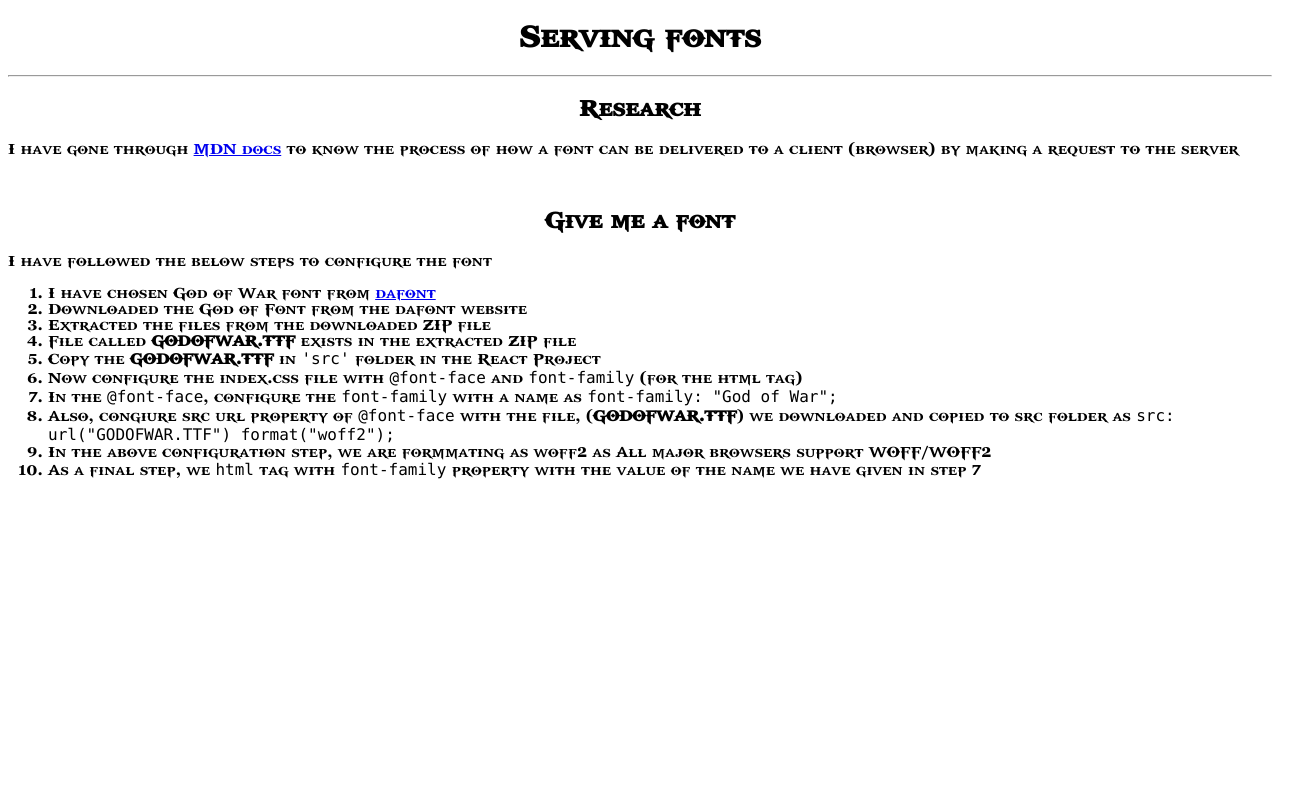
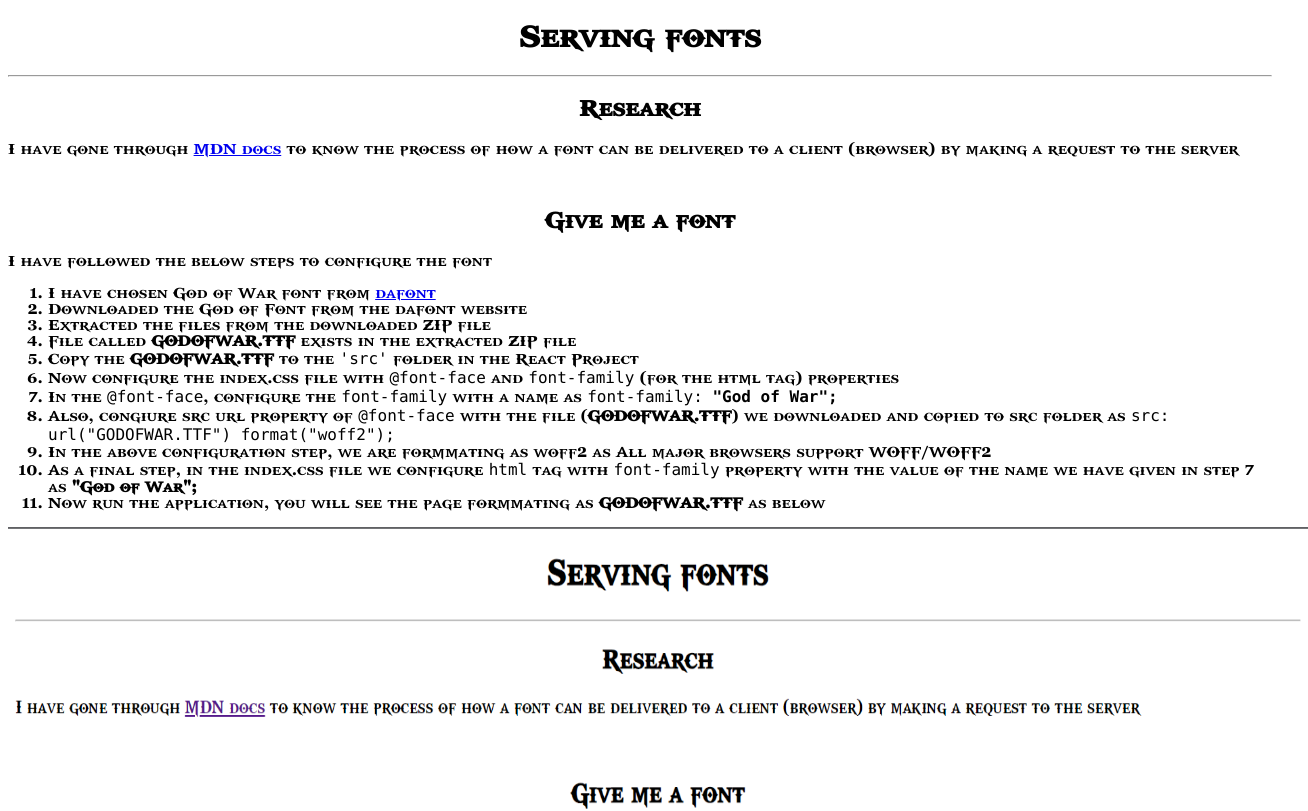
Before and after one commit to Manoj-Kumar-Allam/my-first-static-web-app, a React (Create React App) app: page /itc505/homework/3 in a window 1280 px wide. Shown: the top 811 px of the page, 1308 px wide, since content can reach past the window. Built offline with nearby package versions, Linux system fonts and the light colour scheme.

Commit message:
updated code for fonts

```diff
--- a/src/components/Font.js
+++ b/src/components/Font.js
@@ -1,4 +1,6 @@
 import './Font.css'
+
+import fontPic from './fonts.png';
 
 const Font = () => {
     return (
@@ -18,15 +20,17 @@ const Font = () => {
                     <li>Downloaded the God of Font from the dafont website</li>
                     <li>Extracted the files from the downloaded ZIP file</li>
                     <li>File called <b>GODOFWAR.TTF</b> exists in the extracted ZIP file</li>
-                    <li>Copy the <b>GODOFWAR.TTF</b> in <code>'src'</code> folder in the React Project</li>
-                    <li>Now configure the index.css file with <code>@font-face</code> and <code>font-family</code> (for the html tag)</li>
-                    <li>In the <code>@font-face</code>, configure the <code>font-family</code> with a name as <code>font-family: "God of War";</code></li>
-                    <li>Also, congiure src url property of <code>@font-face</code> with the file, (<b>GODOFWAR.TTF</b>) we downloaded and copied to src folder as <code>src: url("GODOFWAR.TTF") format("woff2");</code></li>
+                    <li>Copy the <b>GODOFWAR.TTF</b> to the <code>'src'</code> folder in the React Project</li>
+                    <li>Now configure the index.css file with <code>@font-face</code> and <code>font-family</code> (for the html tag) properties</li>
+                    <li>In the <code>@font-face</code>, configure the <code>font-family</code> with a name as <code>font-family: <b>"God of War";</b></code></li>
+                    <li>Also, congiure src url property of <code>@font-face</code> with the file (<b>GODOFWAR.TTF</b>) we downloaded and copied to src folder as <code>src: url("GODOFWAR.TTF") format("woff2");</code></li>
                     <li>In the above configuration step, we are formmating as woff2 as All major browsers support WOFF/WOFF2</li>
-                    <li>As a final step, we <code>html</code> tag with <code>font-family</code> property with the value of the name we have given in step 7 </li>
-
+                    <li>As a final step, in the index.css file we configure <code>html</code> tag with <code>font-family</code> property with the value of the name we have given in step 7 as <b>"God of War";</b> </li>
+                    <li>Now run the application, you will see the page formmating as <b>GODOFWAR.TTF</b> as below </li>
                 </ol>
             </section>
+
+            <img src={fontPic} width={1300} height={600} alt='explaining a font'></img>
         </div>
     );
 }
```
Also changed, not shown: src/components/fonts.png (added).
